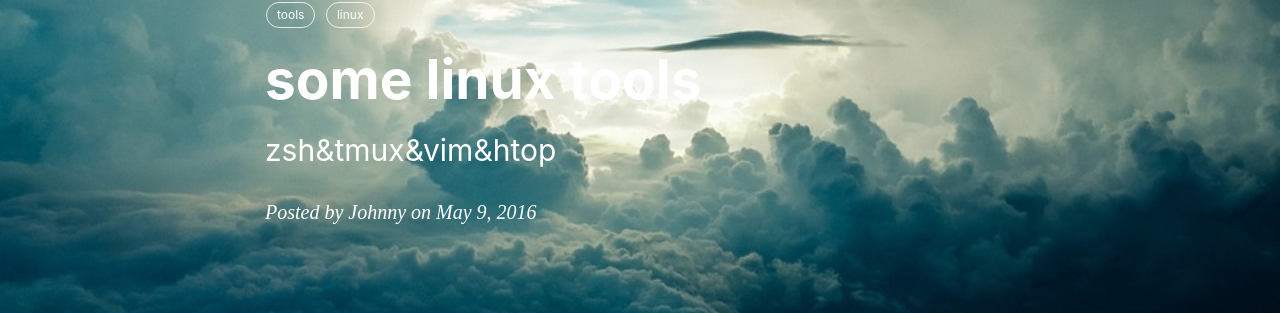
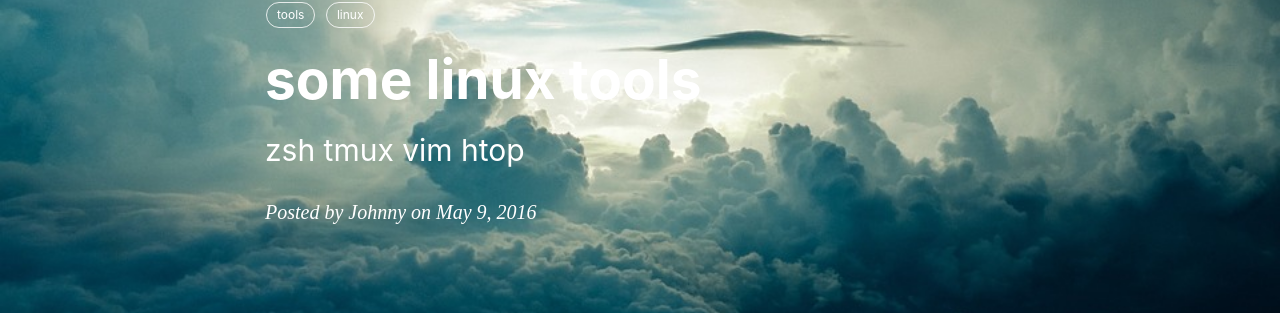
Before and after one commit to QiangXie/QiangXie.github.io, a Jekyll site: the page built from _posts/2016-05-09-linux-tools.markdown, in a window 1280 px wide and 900 px high. Shown: the part 150-463 px from the top of the window. Built offline with Jekyll 4.4.1, drawn with Linux system fonts in a browser that asks for light colours; nearby versions of some CDN libraries; comment, search, counter and statistics services are not loaded.

Commit message:
modify blog

```diff
--- a/_posts/2016-05-09-linux-tools.markdown
+++ b/_posts/2016-05-09-linux-tools.markdown
@@ -1,7 +1,7 @@
 ---
 layout: post
 title: "some linux tools"
-subtitle: "zsh&tmux&vim&htop"
+subtitle: "zsh tmux vim htop"
 author: "Johnny"
 date: 2016-05-09 16:10:08
 header-img: "img/sky.jpg"
```
